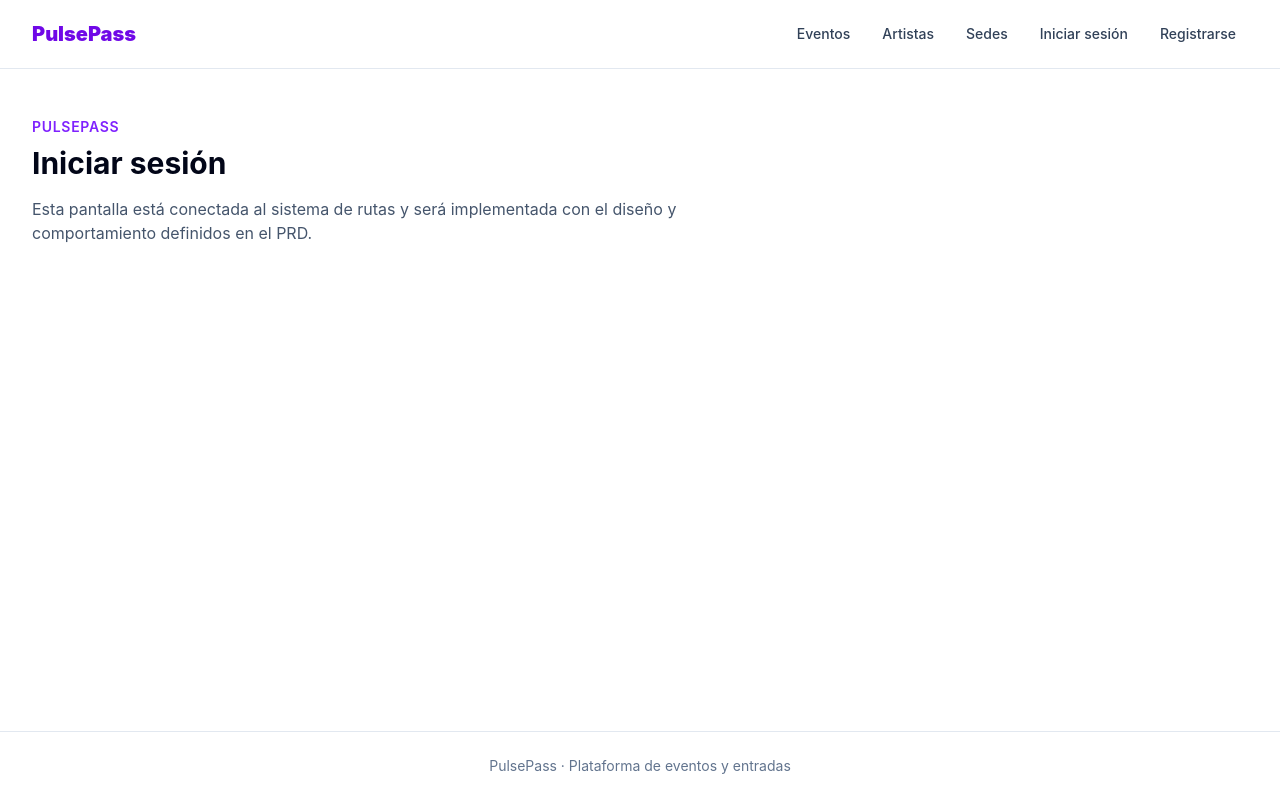
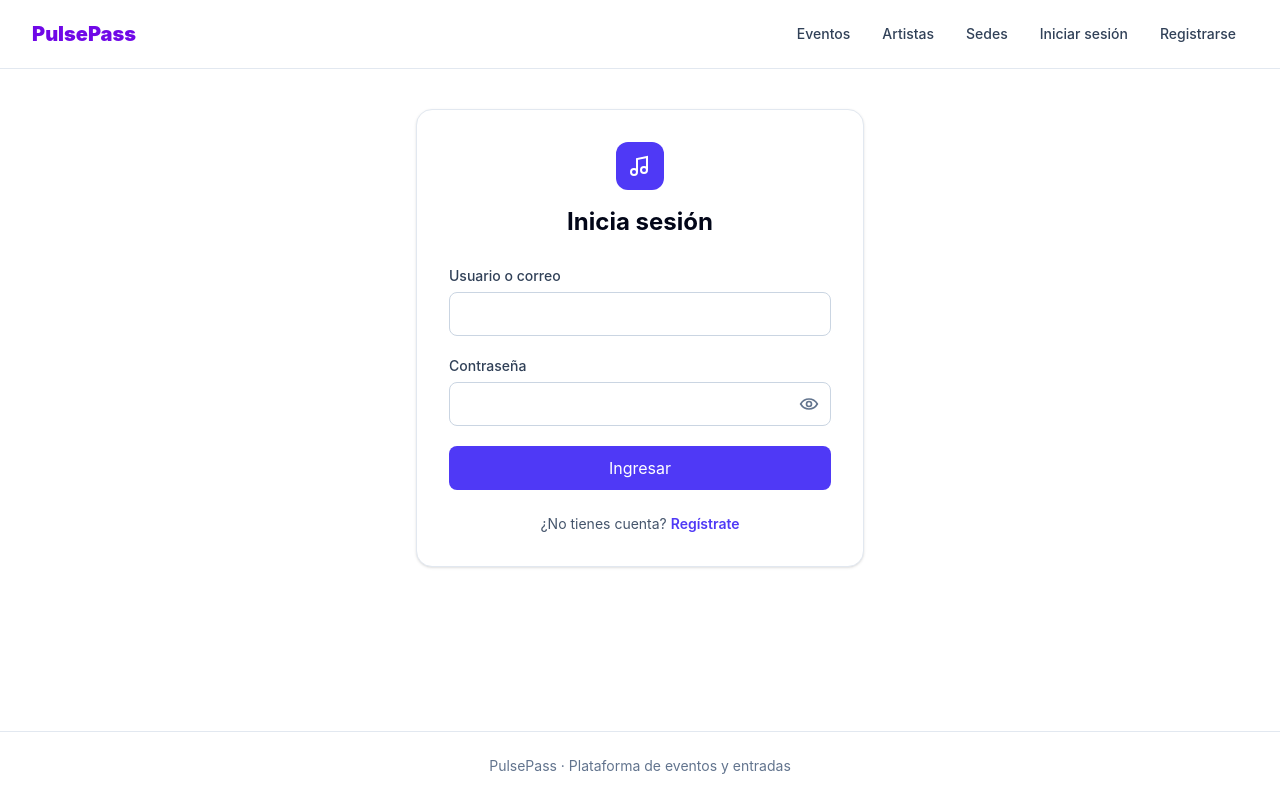
Before and after one commit to Luis-Mart30/pulsepass, a React (Vite) app in the folder pulsepass-web/: page /login in a window 1280 px wide. Built offline with nearby package versions, Linux system fonts and the light colour scheme; no server answers.

Commit message:
Implementar inicio de sesión en el frontend

```diff
--- a/pulsepass-web/src/componentes/Boton.tsx
+++ b/pulsepass-web/src/componentes/Boton.tsx
@@ -4,10 +4,12 @@ import clsx from 'clsx'
 interface BotonProps
   extends ComponentPropsWithoutRef<'button'> {
   cargando?: boolean
+  textoCargando?: string
 }
 
 export function Boton({
   cargando = false,
+  textoCargando = 'Cargando…',
   disabled,
   children,
   className,
@@ -28,7 +30,7 @@ export function Boton({
         className,
       )}
     >
-      {cargando ? 'Creando cuenta…' : children}
+      {cargando ? textoCargando : children}
     </button>
   )
 }
--- a/pulsepass-web/src/pages/Login.tsx
+++ b/pulsepass-web/src/pages/Login.tsx
@@ -1,5 +1,283 @@
-import { PaginaTemporal } from '../componentes/PaginaTemporal'
+import { zodResolver } from '@hookform/resolvers/zod'
+import { useState } from 'react'
+import { useForm } from 'react-hook-form'
+import {
+  Link,
+  useLocation,
+  useNavigate,
+} from 'react-router'
+import { Boton } from '../componentes/Boton'
+import { Campo } from '../componentes/Campo'
+import { useAuth } from '../funcionalidades/auth/useAuth'
+import {
+  LoginSchema,
+  type LoginDatos,
+} from '../funcionalidades/auth/tipos'
+import { ApiError } from '../lib/http'
+import { RUTAS } from '../lib/rutas'
+
+interface EstadoLogin {
+  registrado?: boolean
+  motivo?: string
+  desde?:
+    | string
+    | {
+        pathname?: string
+        search?: string
+        hash?: string
+      }
+}
+
+function obtenerDestino(estado: EstadoLogin | null): string {
+  const desde = estado?.desde
+
+  if (typeof desde === 'string' && desde.startsWith('/')) {
+    return desde
+  }
+
+  if (
+    typeof desde === 'object' &&
+    typeof desde.pathname === 'string'
+  ) {
+    return `${desde.pathname}${desde.search ?? ''}${desde.hash ?? ''}`
+  }
+
+  return RUTAS.INICIO
+}
 
 export default function Login() {
-  return <PaginaTemporal titulo="Iniciar sesión" />
+  const navigate = useNavigate()
+  const location = useLocation()
+  const { iniciarSesion } = useAuth()
+  const [mostrarPassword, setMostrarPassword] = useState(false)
+  const [errorGeneral, setErrorGeneral] = useState<string | null>(
+    null,
+  )
+
+  const estado = location.state as EstadoLogin | null
+
+  const {
+    register,
+    handleSubmit,
+    setError,
+    formState: { errors, isSubmitting },
+  } = useForm<LoginDatos>({
+    resolver: zodResolver(LoginSchema),
+    defaultValues: {
+      identifier: '',
+      password: '',
+    },
+  })
+
+  const enviarLogin = async (
+    datos: LoginDatos,
+  ): Promise<void> => {
+    setErrorGeneral(null)
+
+    try {
+      await iniciarSesion(datos)
+
+      navigate(obtenerDestino(estado), {
+        replace: true,
+      })
+    } catch (error: unknown) {
+      if (error instanceof ApiError) {
+        if (error.status === 401) {
+          setErrorGeneral('Credenciales inválidas.')
+          return
+        }
+
+        if (error.status === 400) {
+          const identifierError = error.details.identifier
+          const passwordError = error.details.password
+
+          if (identifierError !== undefined) {
+            setError('identifier', {
+              type: 'server',
+              message: identifierError,
+            })
+          }
+
+          if (passwordError !== undefined) {
+            setError('password', {
+              type: 'server',
+              message: passwordError,
+            })
+          }
+
+          if (
+            identifierError !== undefined ||
+            passwordError !== undefined
+          ) {
+            return
+          }
+        }
+      }
+
+      setErrorGeneral(
+        'No fue posible iniciar sesión. Inténtalo más tarde.',
+      )
+    }
+  }
+
+  return (
+    <section className="mx-auto flex w-full max-w-6xl justify-center px-4 py-10 sm:px-6">
+      <div className="w-full max-w-md rounded-2xl border border-slate-200 bg-white p-6 shadow-sm sm:p-8 dark:border-slate-800 dark:bg-slate-900">
+        <div className="mb-7 text-center">
+          <div
+            className="mx-auto mb-4 flex size-12 items-center justify-center rounded-xl bg-indigo-600 text-white"
+            aria-hidden="true"
+          >
+            <svg
+              viewBox="0 0 24 24"
+              className="size-6"
+              fill="none"
+              stroke="currentColor"
+              strokeWidth="2"
+            >
+              <path d="M9 18V5l10-2v13" />
+              <circle cx="6" cy="18" r="3" />
+              <circle cx="16" cy="16" r="3" />
+            </svg>
+          </div>
+
+          <h1 className="text-2xl font-bold text-slate-950 dark:text-white">
+            Inicia sesión
+          </h1>
+        </div>
+
+        {estado?.registrado === true ? (
+          <div
+            className="mb-5 rounded-lg border border-emerald-200 bg-emerald-50 p-3 text-sm text-emerald-800 dark:border-emerald-900 dark:bg-emerald-950 dark:text-emerald-200"
+            role="status"
+          >
+            Cuenta creada, inicia sesión.
+          </div>
+        ) : null}
+
+        {estado?.motivo === 'expirada' ? (
+          <div
+            className="mb-5 rounded-lg border border-amber-200 bg-amber-50 p-3 text-sm text-amber-800 dark:border-amber-900 dark:bg-amber-950 dark:text-amber-200"
+            role="status"
+          >
+            Tu sesión expiró. Inicia sesión nuevamente.
+          </div>
+        ) : null}
+
+        {errorGeneral !== null ? (
+          <div
+            className="mb-5 flex gap-2 rounded-lg border border-red-200 bg-red-50 p-3 text-sm text-red-700 dark:border-red-900 dark:bg-red-950 dark:text-red-200"
+            role="alert"
+          >
+            <svg
+              viewBox="0 0 24 24"
+              className="mt-0.5 size-4 shrink-0"
+              fill="none"
+              stroke="currentColor"
+              strokeWidth="2"
+              aria-hidden="true"
+            >
+              <path d="M12 9v4" />
+              <path d="M12 17h.01" />
+              <path d="M10.3 3.7 2.6 17a2 2 0 0 0 1.7 3h15.4a2 2 0 0 0 1.7-3L13.7 3.7a2 2 0 0 0-3.4 0Z" />
+            </svg>
+            <span>{errorGeneral}</span>
+          </div>
+        ) : null}
+
+        <form
+          className="space-y-5"
+          noValidate
+          onSubmit={handleSubmit(enviarLogin)}
+        >
+          <Campo
+            id="login-identifier"
+            etiqueta="Usuario o correo"
+            autoComplete="username"
+            error={errors.identifier?.message}
+            {...register('identifier')}
+          />
+
+          <div className="space-y-1.5">
+            <label
+              htmlFor="login-password"
+              className="block text-sm font-medium text-slate-700 dark:text-slate-200"
+            >
+              Contraseña
+            </label>
+
+            <div className="relative">
+              <input
+                id="login-password"
+                type={mostrarPassword ? 'text' : 'password'}
+                autoComplete="current-password"
+                aria-invalid={errors.password !== undefined}
+                aria-describedby={
+                  errors.password !== undefined
+                    ? 'login-password-error'
+                    : undefined
+                }
+                className="min-h-11 w-full rounded-lg border border-slate-300 bg-white px-3 py-2 pr-12 text-slate-900 outline-none transition focus:border-indigo-600 focus:ring-2 focus:ring-indigo-100 dark:border-slate-700 dark:bg-slate-950 dark:text-slate-100"
+                {...register('password')}
+              />
+
+              <button
+                type="button"
+                className="absolute inset-y-0 right-0 flex w-11 items-center justify-center text-slate-500 hover:text-indigo-600"
+                aria-label={
+                  mostrarPassword
+                    ? 'Ocultar contraseña'
+                    : 'Mostrar contraseña'
+                }
+                onClick={() =>
+                  setMostrarPassword((actual) => !actual)
+                }
+              >
+                <svg
+                  viewBox="0 0 24 24"
+                  className="size-5"
+                  fill="none"
+                  stroke="currentColor"
+                  strokeWidth="2"
+                  aria-hidden="true"
+                >
+                  <path d="M2 12s3.5-6 10-6 10 6 10 6-3.5 6-10 6S2 12 2 12Z" />
+                  <circle cx="12" cy="12" r="3" />
+                </svg>
+              </button>
+            </div>
+
+            {errors.password !== undefined ? (
+              <p
+                id="login-password-error"
+                className="text-sm text-red-600 dark:text-red-400"
+                role="alert"
+              >
+                {errors.password.message}
+              </p>
+            ) : null}
+          </div>
+
+          <Boton
+            type="submit"
+            cargando={isSubmitting}
+            textoCargando="Ingresando…"
+            className="w-full"
+          >
+            Ingresar
+          </Boton>
+        </form>
+
+        <p className="mt-6 text-center text-sm text-slate-600 dark:text-slate-400">
+          ¿No tienes cuenta?{' '}
+          <Link
+            className="font-semibold text-indigo-600 hover:text-indigo-700"
+            to={RUTAS.REGISTRO}
+          >
+            Regístrate
+          </Link>
+        </p>
+      </div>
+    </section>
+  )
 }
--- a/pulsepass-web/src/pages/Registro.tsx
+++ b/pulsepass-web/src/pages/Registro.tsx
@@ -322,6 +322,7 @@ export default function Registro() {
           <Boton
             type="submit"
             cargando={isSubmitting}
+            textoCargando="Creando cuenta…"
             className="w-full"
           >
             Crear cuenta
```
Also changed, not shown: 1 other file (tests, documents, lock files or other folders).
